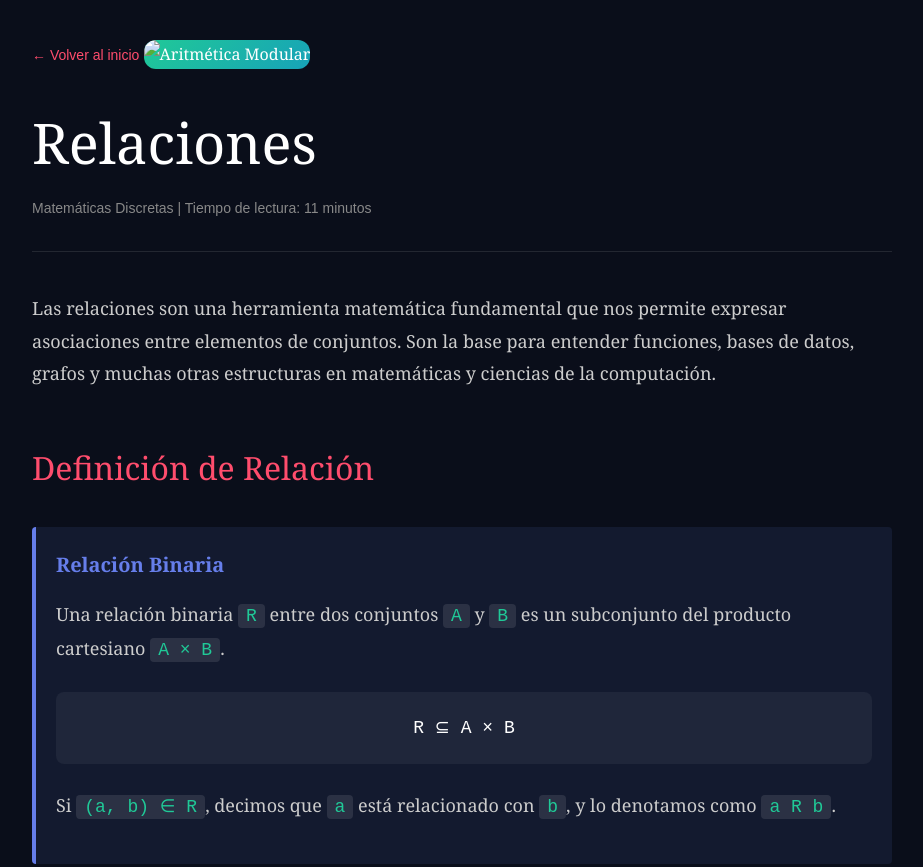
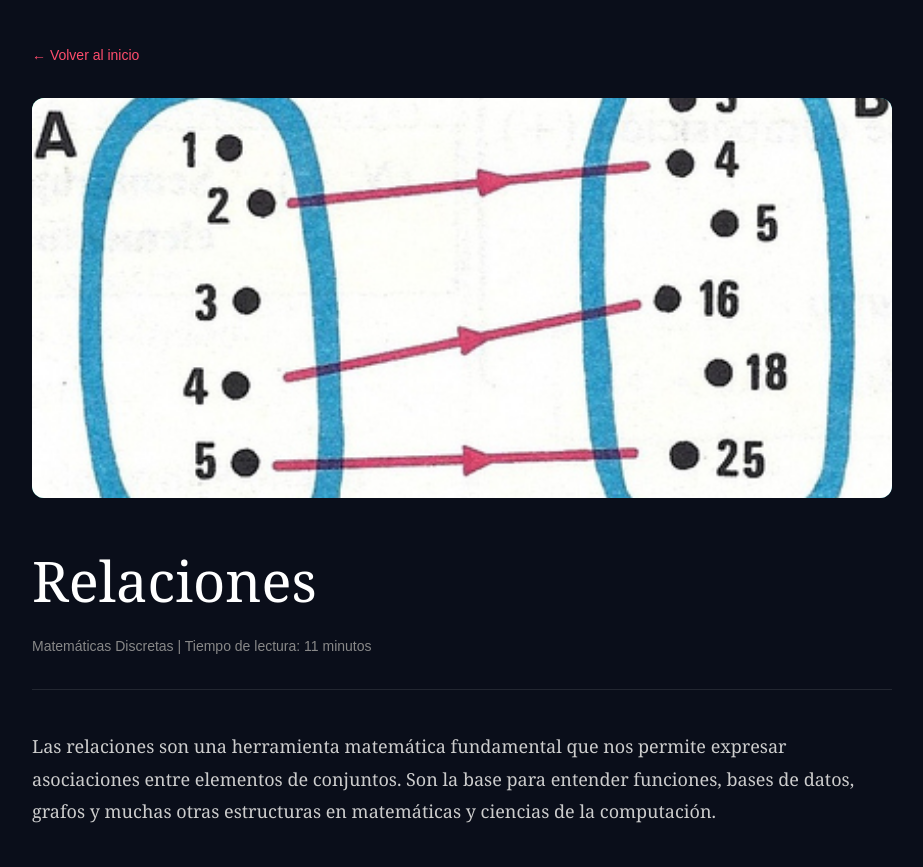
Before and after one commit to Axowil/mi-sitio, a plain HTML site: page relacion.html in a window 1280 px wide. Shown: the top 867 px of the page, without its empty margins (178-1101 px from the left). Drawn offline with Linux system fonts and the light colour scheme; the site is published under a folder, as on GitHub Pages, so addresses that start at the root find nothing.

Commit message:
Fix image source path in relacion.html

```diff
--- a/relacion.html
+++ b/relacion.html
@@ -10,7 +10,7 @@
     <div class="container">
         <a href="index.html" class="back-link">← Volver al inicio</a>
 
-        <img src="/Imagenes/tercera.jpg" alt="Aritmética Modular" class="header-image">
+        <img src="Imagenes/tercera.jpg" alt="Aritmética Modular" class="header-image">
         <h1>Relaciones</h1>
 
         <div class="meta">
```
